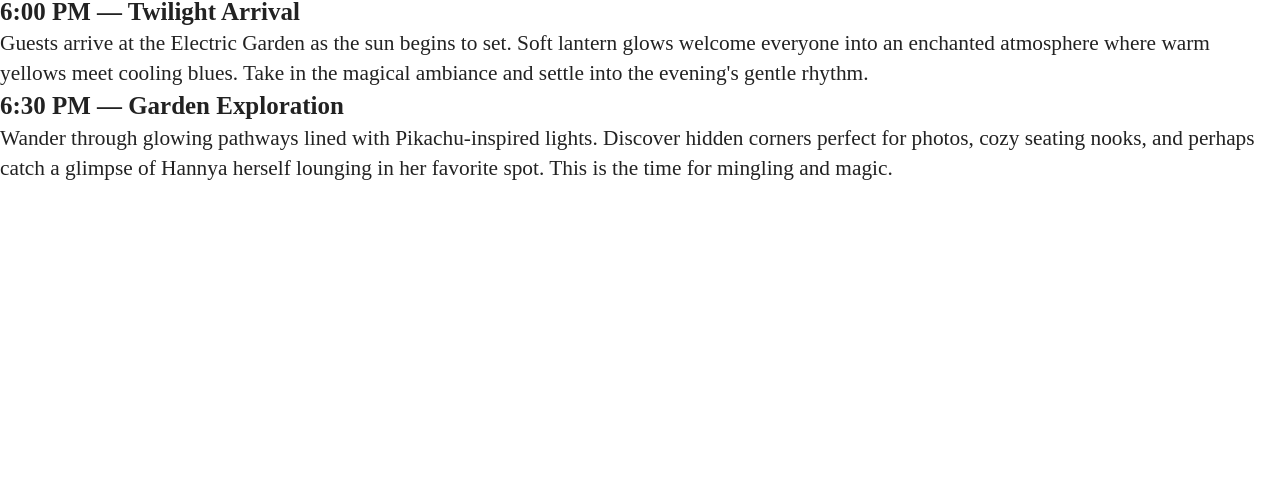
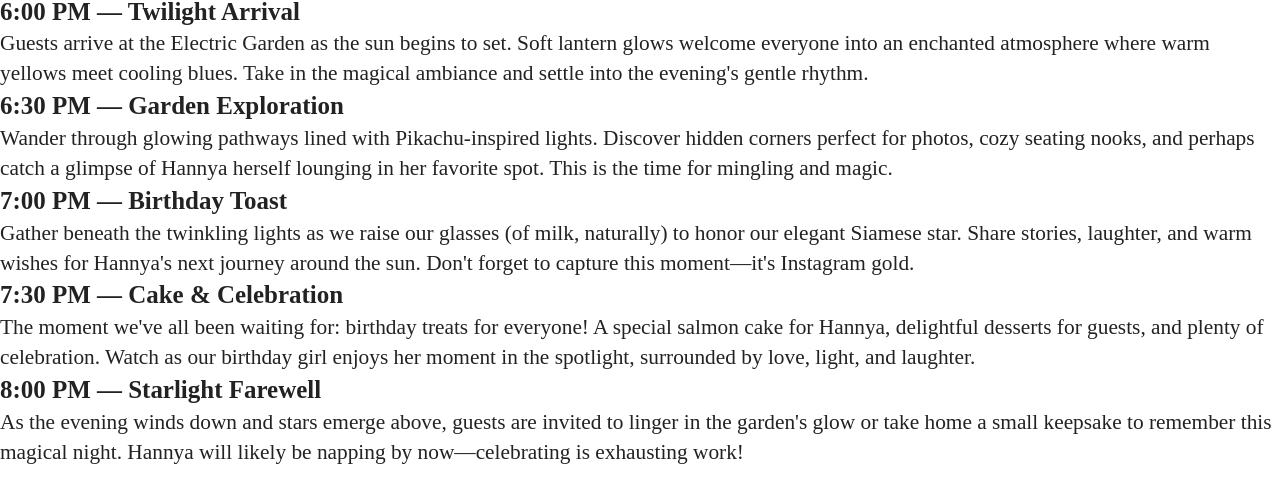
Before and after one commit to NyeinSuThwe/project3, a plain HTML site: page schedule.html in a window 1280 px wide. Shown: the part 197-700 px from the top of the page. Drawn offline with Linux system fonts and the light colour scheme.

Commit message:
extra sections

```diff
--- a/schedule.html
+++ b/schedule.html
@@ -60,3 +60,29 @@
           <p>Wander through glowing pathways lined with Pikachu-inspired lights. Discover hidden corners perfect for photos, cozy seating nooks, and perhaps catch a glimpse of Hannya herself lounging in her favorite spot. This is the time for mingling and magic.</p>
         </div>
       </div>
+
+      <div class="timeline-item">
+        <div class="timeline-marker"></div>
+        <div class="timeline-content">
+          <h3>7:00 PM — Birthday Toast</h3>
+          <p>Gather beneath the twinkling lights as we raise our glasses (of milk, naturally) to honor our elegant Siamese star. Share stories, laughter, and warm wishes for Hannya's next journey around the sun. Don't forget to capture this moment—it's Instagram gold.</p>
+        </div>
+      </div>
+
+      <div class="timeline-item">
+        <div class="timeline-marker"></div>
+        <div class="timeline-content">
+          <h3>7:30 PM — Cake & Celebration</h3>
+          <p>The moment we've all been waiting for: birthday treats for everyone! A special salmon cake for Hannya, delightful desserts for guests, and plenty of celebration. Watch as our birthday girl enjoys her moment in the spotlight, surrounded by love, light, and laughter.</p>
+        </div>
+      </div>
+
+      <div class="timeline-item">
+        <div class="timeline-marker"></div>
+        <div class="timeline-content">
+          <h3>8:00 PM — Starlight Farewell</h3>
+          <p>As the evening winds down and stars emerge above, guests are invited to linger in the garden's glow or take home a small keepsake to remember this magical night. Hannya will likely be napping by now—celebrating is exhausting work!</p>
+        </div>
+      </div>
+    </section>
+  </main>
```
